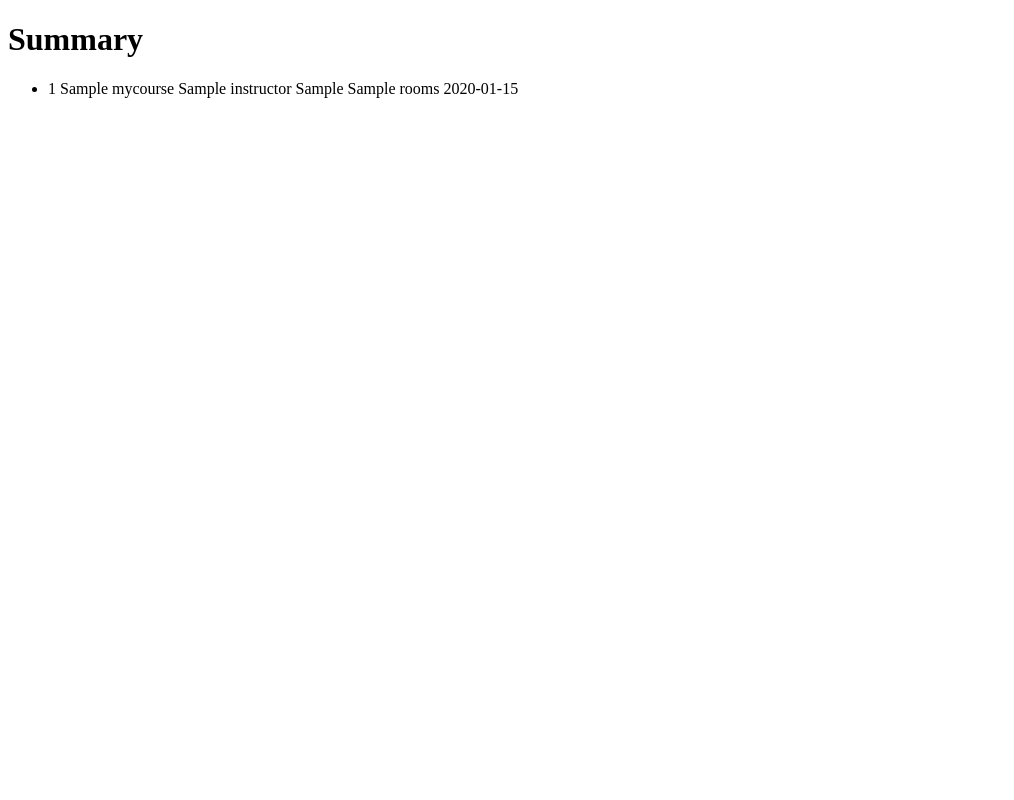
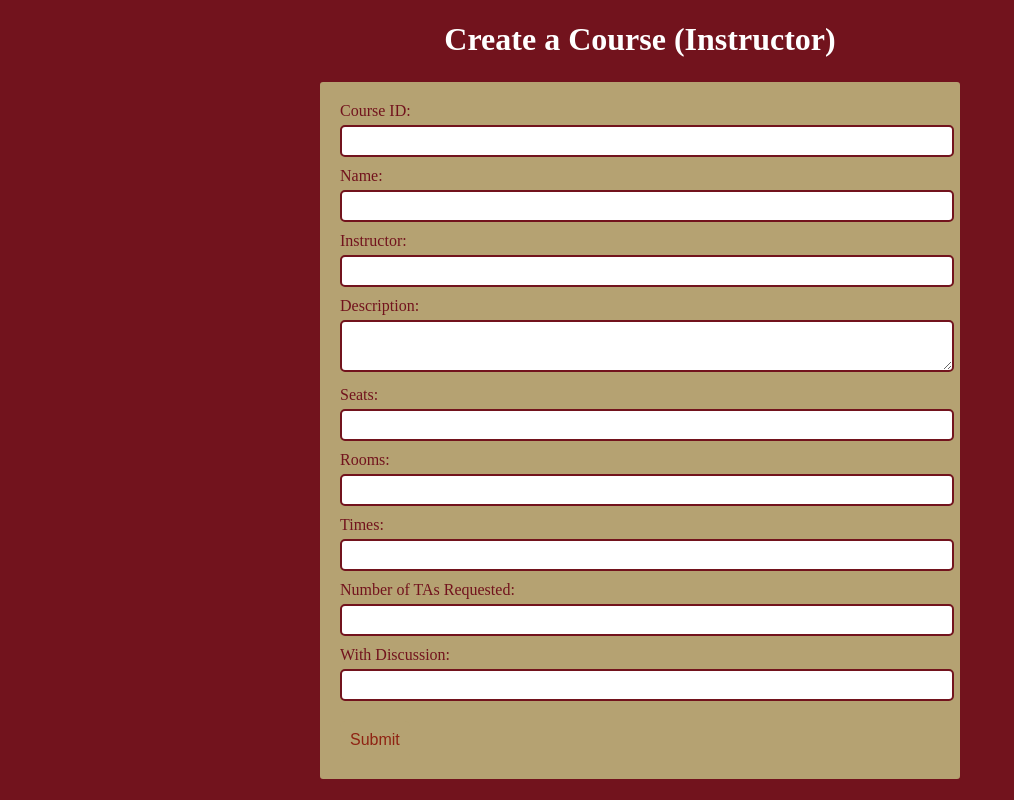
Before and after one commit to CSCI3356Spring2023/SEGA, a Django app: template Delivery3/TAMonitor/summary/templates/index.html in a window 1280 px wide. Shown: the whole page, without its empty margins (0-1014 px from the left). Run offline with Django 4.2, Linux system fonts and the light colour scheme; the template is opened without the code that fills it: most values are stand-ins (such as "Sample title", 1, 10 or a date in 2020).

Commit message:
html/css for instructor course create

```diff
--- a/Delivery3/TAMonitor/summary/admin.py
+++ b/Delivery3/TAMonitor/summary/admin.py
@@ -7,7 +7,6 @@ from .models import Course
 # DataFlair
 
 class CourseAdminForm(forms.ModelForm):
-
     class Meta:
         model = Course
         fields = ('Name', 'CourseID', 'Instructor', 'SeatData', 'Rooms', 'Times')
--- /dev/null
+++ b/Delivery3/TAMonitor/summary/static/summary/style.css
@@ -0,0 +1,60 @@
+body {
+	background-color: #72131d;
+}
+
+h1 {
+	color: white;
+	text-align: center;
+}
+
+label {
+	display: block;
+	margin-bottom: 5px;
+	color: #72131d;
+}
+
+input[type="text"],
+textarea {
+	padding: 5px;
+	border-radius: 5px;
+	border: 2px solid #72131d;
+	width: 100%;
+	margin-bottom: 10px;
+	font-size: 16px;
+	color: #72131d;
+}
+
+input[type="number"] {
+	padding: 5px;
+	border-radius: 5px;
+	border: 2px solid #72131d;
+	width: 100%;
+	margin-bottom: 10px;
+	font-size: 16px;
+	color: #72131d;
+}
+
+input[type="submit"] {
+	background-color: #b5a272;
+	color: #8f2313;
+	padding: 10px;
+	border: none;
+	border-radius: 5px;
+	cursor: pointer;
+	font-size: 16px;
+	margin-top: 10px;
+}
+
+input[type="submit"]:hover {
+	background-color: #546673;
+  color: white;
+}
+
+form {
+	max-width: 600px;
+	margin: 0 auto;
+	padding: 20px;
+	background-color: #b5a272;
+	border: 2px solid #72131d;
+	border-radius: 5px;
+}
--- a/Delivery3/TAMonitor/summary/templates/index.html
+++ b/Delivery3/TAMonitor/summary/templates/index.html
@@ -1,14 +1,54 @@
 <!DOCTYPE html>
 <html>
+<head>
+  <title>Instructor Create Course Form</title>
+  {% load static %}
+  <link rel="stylesheet" type="text/css" href="{% static 'summary/style.css' %}">
+</head>
 <body>
 
-<h1>Summary</h1>
+<!-- <h1>Summary</h1> -->
 
-<ul>
-  {% for x in mycourses %}
-    <li>{{ x.CourseID }} {{ x.Name }} {{ x.Instructor }} {{ x.SeatData }} {{ x.Rooms }} {{ x.Times }}</li>
-  {% endfor %}
-</ul>
+<!-- <ul> -->
+<!--   {% for x in mycourses %} -->
+<!--     <li>{{ x.CourseID }} {{ x.Name }} {{ x.Instructor }} {{ x.SeatData }} {{ x.Rooms }} {{ x.Times }}</li> -->
+<!--   {% endfor %} -->
+<!-- </ul> -->
+
+	<h1>Create a Course (Instructor)</h1>
+	<form method="post">
+		{% csrf_token %}
+		<label for="course_id">Course ID:</label>
+		<input type="text" id="course_id" name="course_id" required><br>
+
+		<label for="name">Name:</label>
+		<input type="text" id="name" name="name" required><br>
+
+		<label for="instructor">Instructor:</label>
+		<input type="text" id="instructor" name="instructor" required><br>
+
+		<label for="description">Description:</label>
+		<textarea id="description" name="description" required></textarea><br>
+
+		<label for="seats">Seats:</label>
+		<input type="text" id="seats" name="seats" required><br>
+
+		<label for="rooms">Rooms:</label>
+		<input type="text" id="rooms" name="rooms" required><br>
+
+		<label for="times">Times:</label>
+		<input type="text" id="times" name="times" required><br>
+
+		<label for="num_tas">Number of TAs Requested:</label>
+		<input type="number" id="num_tas" name="num_tas" required><br>
+
+		<label for="with_discussion">With Discussion:</label>
+		<input type="number" id="with_discussion" name="with_discussion" required><br>
+
+		<input type="submit" value="Submit">
+	</form>
+
+
 
 </body>
 </html>
```
Also changed, not shown: Delivery3/TAMonitor/summary/models.py (+13 -10 lines), Delivery3/TAMonitor/summary/migrations/0003_course_description_course_extrainfo_and_more.py (added).
